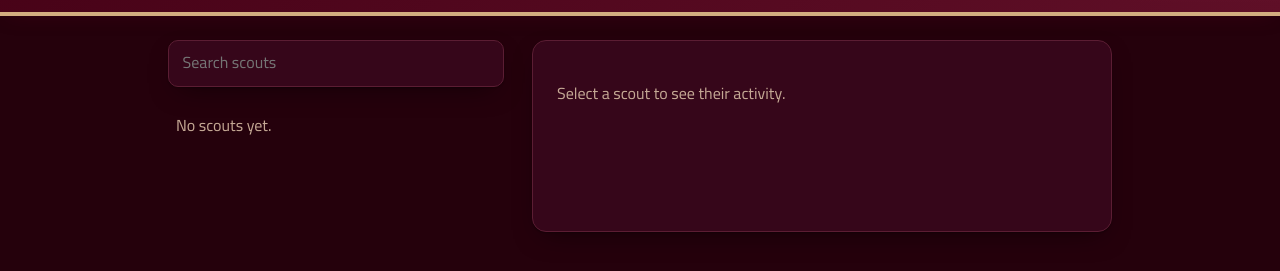
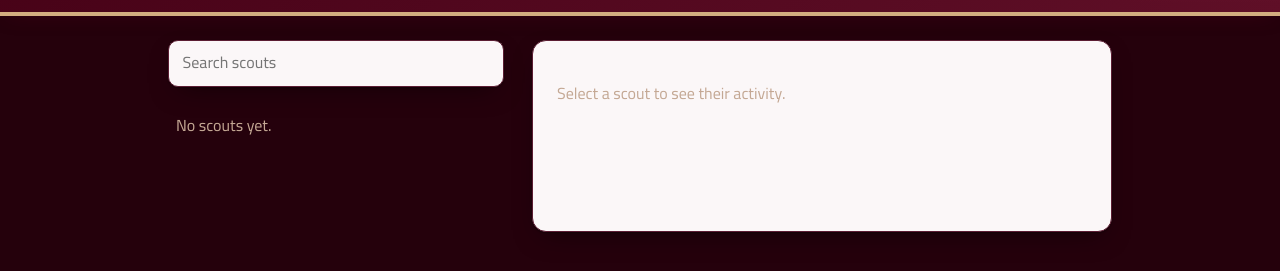
Before and after one commit to zaidxya/Scout, a website: page public/index.html in a window 1280 px wide. Shown: the part 65-336 px from the top of the page. Drawn offline with Linux system fonts and the dark colour scheme; no server answers.

Commit message:
Coloring

```diff
--- a/public/style.css
+++ b/public/style.css
@@ -28,8 +28,8 @@
 @media (prefers-color-scheme: dark) {
   :root:not([data-theme=light]) {
     --bg: #25010c;
-    --surface: #36061a;
-    --surface-2: #440d24;
+    --surface: #fbf7f8;
+    --surface-2: #e8e6e7;
     --ink: #f4e8d6;
     --muted: #c4a894;
     --line: #5b1d33;
```
